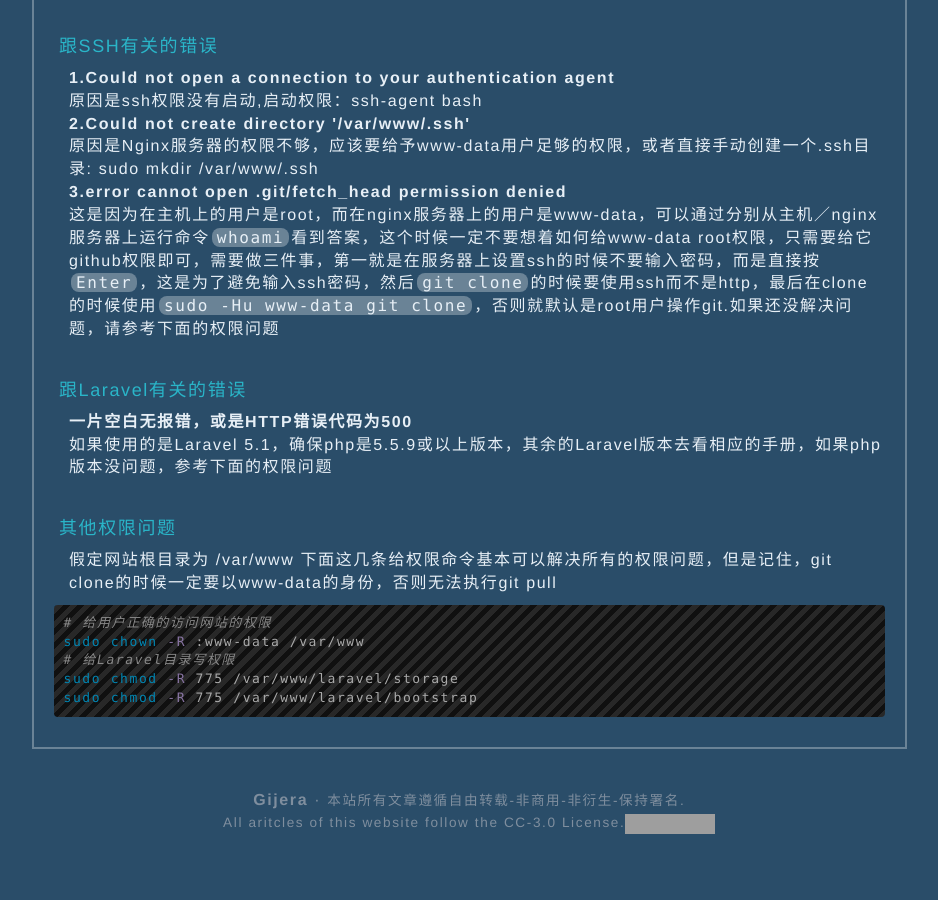
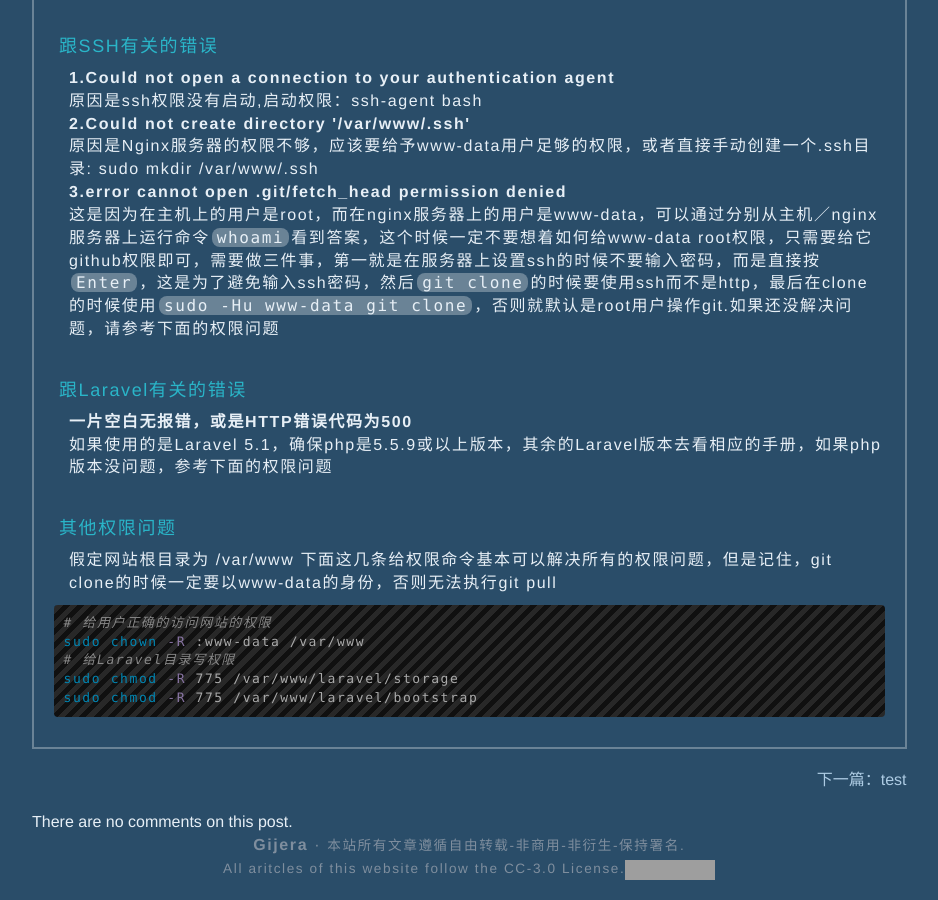
Before and after one commit to Gijera/Gijera.github.io, a Jekyll site: the page built from _posts/环境搭建/2017-11-29-how-to-deploy-github-flow-and-laravel-in-lnmp.md, in a window 1280 px wide and 900 px high, scrolled down 2195 px. Shown: the whole window, without its empty margins (20-958 px from the left). Built offline with Jekyll 4.4.1, drawn with Linux system fonts in a browser that asks for light colours; a script that is not in the unit is left out; before the commit the page ends 3049 px from its top, so only the background shows below that; grey boxes are pictures that could not be loaded.

Commit message:
add comment

```diff
--- a/_layouts/article.html
+++ b/_layouts/article.html
@@ -32,6 +32,47 @@ layout: blogs
 	{% endif %}
 </ul>
 
+<div>
+	{% if page.comments %}
+	  {% assign sorted_comments = (page.comments | sort: 'date') %}
+	{% endif %}
+	{% for c in sorted_comments %}
+	  <div class="media">
+	    <div class="media-left">
+	      <img src="{{ c.author.picture }}" alt="{{ c.author.displayName}}" height="73" width="73">
+	    </div>
+	    <div class="media-body">
+	      <p class="text-muted">
+	        <a href="{{ c.author.url }}">{{ c.author.displayName }}</a>
+	        on {{ c.date | date_to_string }}
+	      </p>
+	      <p>{{ c.content | newline_to_br }}</p>
+	    </div>
+	  </div>
+	{% else %}
+	  There are no comments on this post.
+	{% endfor %}
+</div>
+<div>
+	<noscript>Please enable JavaScript to view the comment form powered by <a href="https://commentit.io/">Comm(ent|it)</a></noscript>
+	<div id="commentit"></div>
+	<script type="text/javascript">
+	  /** CONFIGURATION VARIABLES **/
+	  var commentitUsername = 'Gijera';
+	  var commentitRepo = 'Gijera/Gijera.github.io';
+	  var commentitPath = '{{ page.path }}';
+
+	  /** DON'T EDIT FOLLOWING LINES **/
+	  (function() {
+	      var commentit = document.createElement('script');
+	      commentit.type = 'text/javascript';
+	      commentit.async = true;
+	      commentit.src = 'https://commentit.io/static/embed/dist/commentit.js';
+	      (document.getElementsByTagName('head')[0] || document.getElementsByTagName('body')[0]).appendChild(commentit);
+	  })();
+	</script>
+</div>
+
 <div class="license">
 	<strong>Gijera</strong>
 	 ·
```
Also changed, not shown: _posts/环境搭建/2017-12-01-test.md (added, +8 -0 lines).
